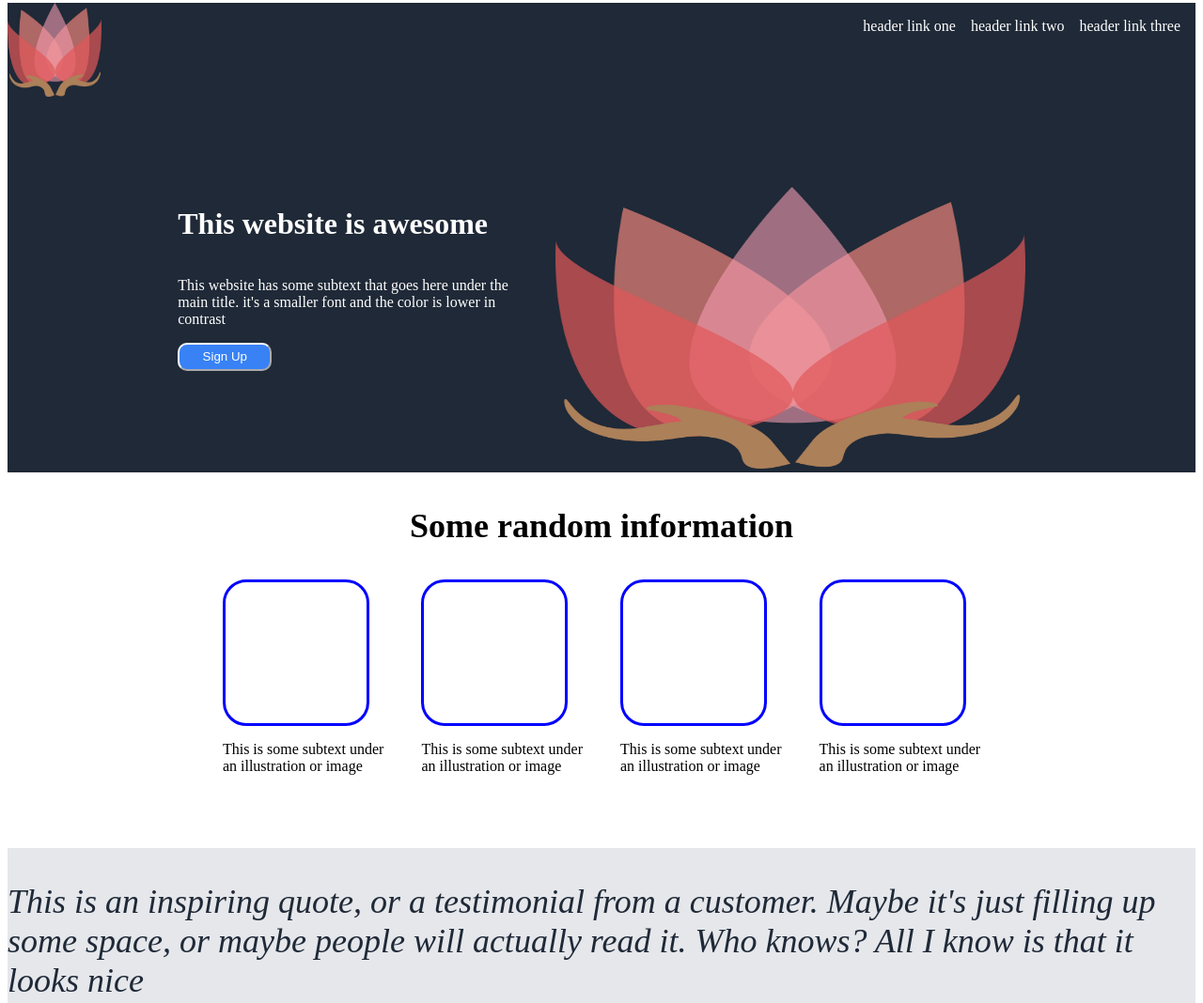
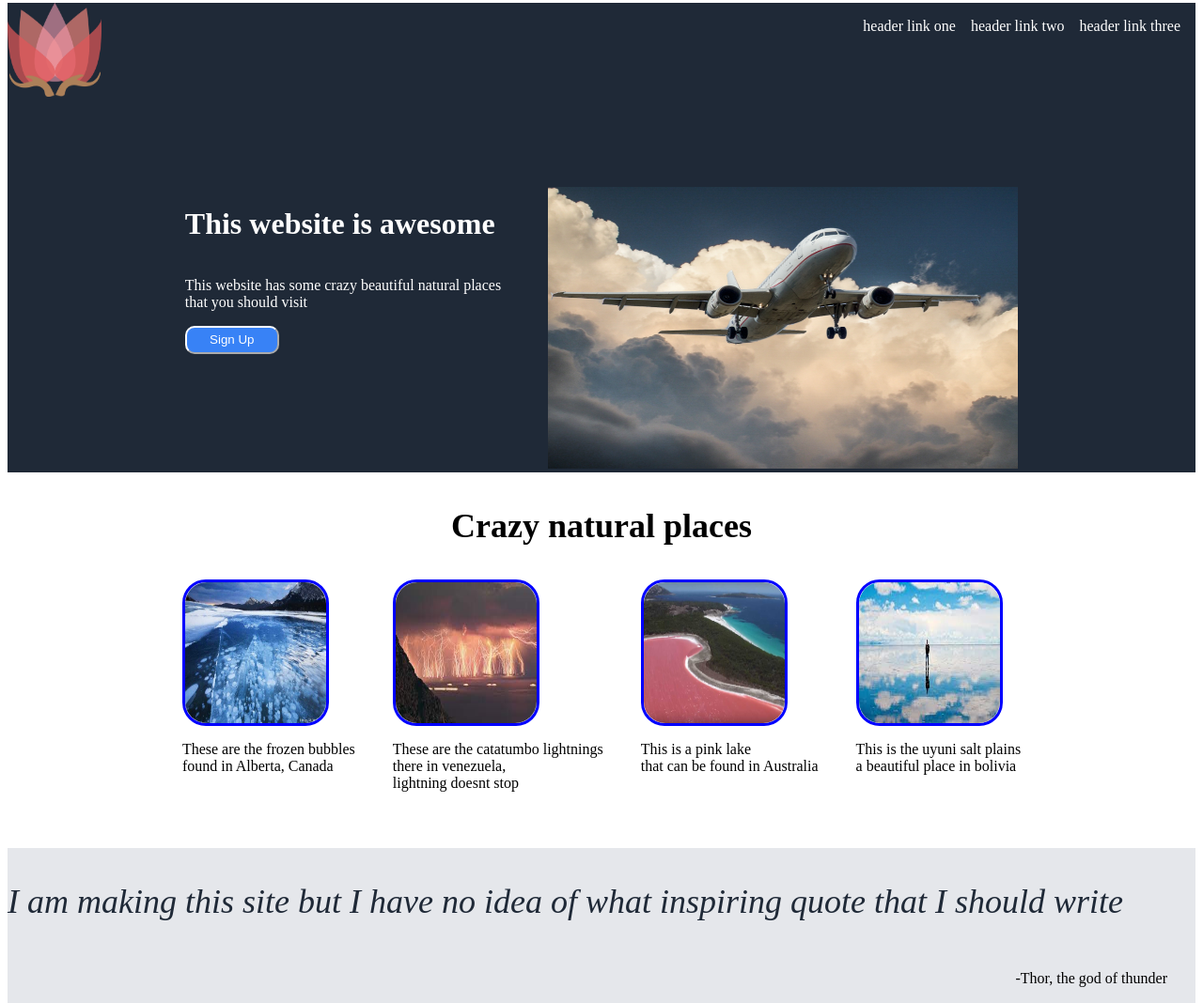
Before and after one commit to 1agoio/TOP-landing_page, a plain HTML site: page index.html in a window 1280 px wide. Shown: the part 5-1073 px from the top of the page at 94% size. Drawn offline with Linux system fonts and the light colour scheme.

Commit message:
end site

```diff
--- a/index.html
+++ b/index.html
@@ -23,46 +23,44 @@
                     This website is awesome
                 </h1>
                 <p>
-                    This website has some subtext that goes here under the <br> main title.
-                    it's a smaller font and the color is lower in <br> contrast
+                    This website has some crazy beautiful natural places<br>
+                    that you should visit
                 </p>
                 <button class="sign-up"> Sign Up</button>
             </div>
             <div class="down-header-right">
-                <img src="images/lotus-with-hands-ge25ab7517_1280.png" alt="This is a placeholder for an image" width="500" height="300">
+                <img src="images/pexels-pixabay-46148 (1).jpg" alt="This is a placeholder for an image" width="500" height="300">
             </div>
         </div>
 
     </div>
     <div class="information">
             <h3 class="info">
-                Some random information
+                Crazy natural places
             </h3>
         <div class="info-squares">
             <div>
-                <div class="square"></div>
-                <p>This is some subtext under <br> an illustration or image</p>
+                <div class="square"><img class="ice" src="images/Ice bubbles.jpg" alt="frozen bubbles"></div>
+                <p>These are the frozen bubbles <br> found in Alberta, Canada</p>
             </div>
             <div>
-                <div class="square"></div>
-                <p>This is some subtext under <br> an illustration or image</p>
+                <div class="square"><img class="lightning" src="images/download.jpeg" alt="lightning in catatumbo"></div>
+                <p>These are the catatumbo lightnings <br> there in venezuela,<br> lightning doesnt stop</p>
             </div>
             <div>
-                <div class="square"></div>
-                <p>This is some subtext under <br> an illustration or image</p>
+                <div class="square"><img class="pink" src="images/Pink-lake.jpg" alt="pink lake"></div>
+                <p>This is a pink lake <br> that can be found in Australia</p>
             </div>
             <div>
-                <div class="square"></div>
-                <p>This is some subtext under <br> an illustration or image</p>
+                <div class="square"><img class="uyuni" src="images/uyuni.jpeg" alt="uyuni salt plains"></div>
+                <p>This is the uyuni salt plains <br> a beautiful place in bolivia</p>
             </div>
         </div>
     </div>
     <div class="inspiration-quote">
         <div>
             <p class="inspiring-quote">
-                This is an inspiring quote, or a testimonial from a customer.
-                Maybe it's just filling up some space, or maybe people will actually read it.
-                Who knows? All I know is that it looks nice
+                I am making this site but I have no idea of what inspiring quote that I should write
             </p>
         </div>
 
@@ -89,7 +87,7 @@
     </div>
     <div class="footer">
         <div>
-            <p>Copyright, The Odin Project</p>
+            <p>Not Copyright, Me</p>
         </div>
     </div>
 
--- a/styles/styles.css
+++ b/styles/styles.css
@@ -49,9 +49,7 @@ body{
     border-color: white;
 
 }
-.down-header-right{
 
-}
 .information{
     flex: 1 1 400px;
     display: flex;
@@ -86,6 +84,8 @@ body{
     flex: 1 1 50px;
     background-color: #1F2937;
     color: white;
+    display: flex;
+    justify-content: center;
 }
 .square{
     height: 150px;
@@ -110,8 +110,6 @@ body{
     display: flex;
     justify-content: space-around;
     align-items: center;
-    margin-top: 50px;
-    margin-bottom: 50px;
     margin-left: 200px;
     align-self: center;
 }
@@ -124,3 +122,23 @@ body{
 .information .info {
     align-self: center;
 }
+.ice{
+    height: 150px;
+    width: 150px;
+    border-radius: 23px;
+}
+.lightning{
+    height: 150px;
+    width: 150px;
+    border-radius: 23px;
+}
+.pink{
+    height: 150px;
+    width: 150px;
+    border-radius: 23px;
+}
+.uyuni{
+    height: 150px;
+    width: 150px;
+    border-radius: 23px;
+}
```
Also changed, not shown: images/pexels-pixabay-46148 (1).jpg (added).
